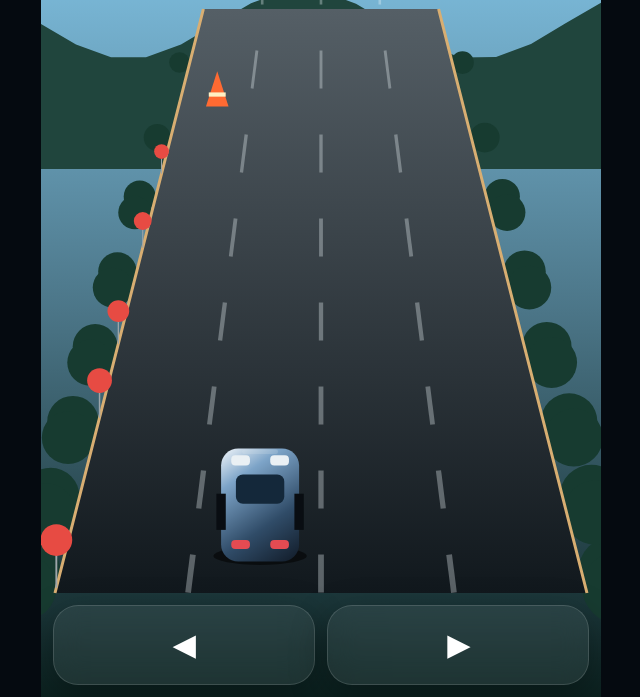
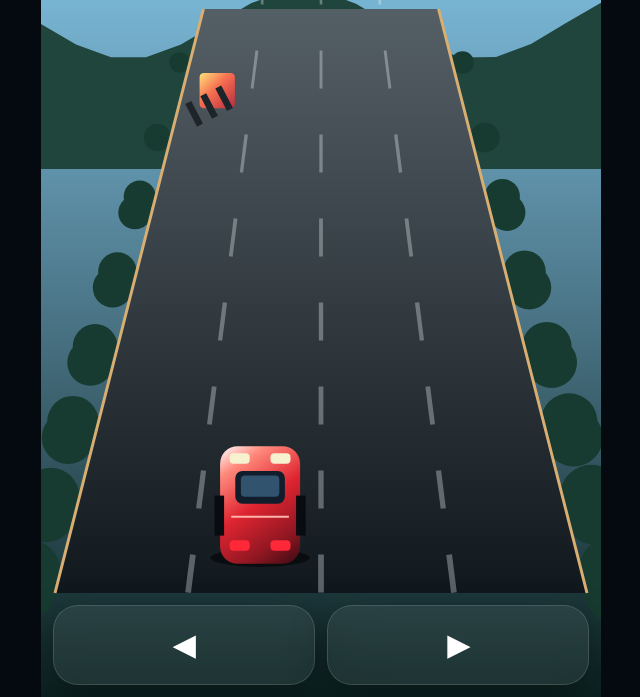
Before and after one commit to madenjanna-ui/Avtoslalom, a plain HTML site: page index.html in a window 1280 px wide. Both pictures are taken after a click on the button "НАЧАТЬ ИГРУ". Shown: the part 103-800 px from the top of the page, without its empty margins (319-959 px from the left). Drawn offline with Linux system fonts and the light colour scheme; animation ran at ten frames a second.

Commit message:
Add files via upload

```diff
--- a/index.html
+++ b/index.html
@@ -4,15 +4,17 @@
 <meta charset="utf-8">
 <meta name="viewport" content="width=device-width,initial-scale=1,maximum-scale=1,user-scalable=no,viewport-fit=cover">
 <meta name="theme-color" content="#07101a">
-<title>MaDen AutoSlalom v3</title>
+<link rel="icon" href="../assets/icon.svg">
+<title>MaDen AutoSlalom v4</title>
 <style>
 *{box-sizing:border-box;-webkit-tap-highlight-color:transparent}
 html,body{margin:0;width:100%;height:100%;overflow:hidden;background:#050a10;color:#fff;font-family:system-ui,-apple-system,BlinkMacSystemFont,"Segoe UI",sans-serif}
 body{display:flex;justify-content:center}
 #game{position:relative;width:min(100vw,560px);height:100dvh;overflow:hidden;background:#07121d}
 canvas{position:absolute;inset:0;width:100%;height:100%}
-.hud{position:absolute;z-index:5;top:max(12px,env(safe-area-inset-top));left:12px;right:12px;display:flex;justify-content:space-between;pointer-events:none}
+.hud{position:absolute;z-index:5;top:max(12px,env(safe-area-inset-top));left:12px;right:12px;display:flex;justify-content:space-between;gap:8px;pointer-events:none}
 .pill{padding:8px 12px;border:1px solid #ffffff22;border-radius:18px;background:#06101bb8;backdrop-filter:blur(12px);font-weight:900;box-shadow:0 8px 28px #0004}
+.damage{position:absolute;z-index:5;top:max(100px,calc(env(safe-area-inset-top) + 94px));left:50%;transform:translateX(-50%);padding:5px 10px;border-radius:13px;background:#06101b88;font-size:11px;font-weight:900;color:#ffcf78;opacity:0;transition:opacity .2s}
 .brand{position:absolute;z-index:5;top:max(58px,calc(env(safe-area-inset-top) + 52px));left:0;right:0;text-align:center;font-size:10px;letter-spacing:4px;color:#d7e3f2aa}
 .controls{position:absolute;z-index:6;left:12px;right:12px;bottom:max(12px,env(safe-area-inset-bottom));height:80px;display:grid;grid-template-columns:1fr 1fr;gap:12px}
 .control{border:1px solid #ffffff24;border-radius:25px;background:#ffffff12;color:#fff;font-size:28px;font-weight:900;backdrop-filter:blur(14px);box-shadow:0 12px 38px #0005;touch-action:none}
@@ -33,13 +35,14 @@ h1{margin:0 0 5px;font-size:34px}.sub{color:#aebaca;line-height:1.45;margin:7px
 <div id="game">
 <canvas id="c"></canvas>
 <div class="hud"><div class="pill">⭐ <span id="score">0</span></div><div class="pill" id="lives">❤️❤️❤️</div></div>
+<div class="damage" id="damage">УРОН: 0 / 3</div>
 <div class="brand">MADEN • AUTOSLALOM</div>
 <button id="pause" class="pause hidden">Ⅱ</button>
 <div class="controls"><button class="control" id="left">◀</button><button class="control" id="right">▶</button></div>
 <div class="overlay" id="menu">
 <div class="card">
 <h1 id="title">🚗 AutoSlalom</h1>
-<div class="sub" id="desc">Избегай препятствий на четырёх дорожках. Каждые 200 очков восстанавливается попытка.</div>
+<div class="sub" id="desc">Четыре дорожки. Избегай препятствий. Конусы повреждают машину: три удара — авария.</div>
 <div class="label">Сложность</div>
 <div class="row" id="difficulty"><button class="choice selected" data-v="easy">Лёгкая</button><button class="choice" data-v="normal">Норма</button><button class="choice" data-v="hard">Сложная</button></div>
 <div class="label">Условия</div>
@@ -51,11 +54,11 @@ h1{margin:0 0 5px;font-size:34px}.sub{color:#aebaca;line-height:1.45;margin:7px
 <script>
 (()=> {
 const c=document.getElementById('c'),ctx=c.getContext('2d'),game=document.getElementById('game');
-const scoreEl=document.getElementById('score'),livesEl=document.getElementById('lives'),menu=document.getElementById('menu');
+const scoreEl=document.getElementById('score'),livesEl=document.getElementById('lives'),damageEl=document.getElementById('damage'),menu=document.getElementById('menu');
 const title=document.getElementById('title'),desc=document.getElementById('desc'),start=document.getElementById('start'),pause=document.getElementById('pause');
-let W,H,dpr=1,last=0,running=false,paused=false,score=0,lives=3,lane=1,scroll=0,spawn=0,speed=1,shake=0,flash=0,crashTimer=0;
+let W,H,dpr=1,last=0,running=false,paused=false,score=0,lives=3,lane=1,scroll=0,spawn=0,speed=1,shake=0,flash=0,crashTimer=0,coneDamage=0,steerOffset=0;
 let difficulty='easy',weather='day',obs=[],best=+localStorage.getItem('maden_autoslalom_best')||0;
-let audio=null,engine=null,engineGain=null;
+let audio=null,engine=null,engineGain=null,roadAudio=null,rainAudio=null;
 
 const levels={easy:{base:150,max:1.02,spawn:.92},normal:{base:185,max:1.28,spawn:.77},hard:{base:220,max:1.55,spawn:.63}};
 const road=()=>({top:H*.14,bottom:H*.87,tw:W*.42,bw:W*.95,cx:W/2});
@@ -63,7 +66,7 @@ function resize(){let r=game.getBoundingClientRect();W=r.width;H=r.height;dpr=Ma
 function laneX(l,y){let r=road(),t=Math.max(0,Math.min(1,(y-r.top)/(r.bottom-r.top))),w=r.tw+(r.bw-r.tw)*t;return r.cx-w/2+w*(l+.5)/4}
 function laneW(y){let r=road(),t=Math.max(0,Math.min(1,(y-r.top)/(r.bottom-r.top)));return (r.tw+(r.bw-r.tw)*t)/4}
 function rr(x,y,w,h,r){ctx.beginPath();ctx.roundRect(x,y,w,h,r);ctx.fill()}
-function polygon(points){ctx.beginPath();ctx.moveTo(points[0][0],points[0][1]);for(let i=1;i<points.length;i++)ctx.lineTo(points[i][0],points[i][1]);ctx.closePath();ctx.fill()}
+function polygon(p){ctx.beginPath();ctx.moveTo(p[0][0],p[0][1]);for(let i=1;i<p.length;i++)ctx.lineTo(p[i][0],p[i][1]);ctx.closePath();ctx.fill()}
 
 function scene(){
  let r=road(),bg=ctx.createLinearGradient(0,0,0,H);
@@ -71,87 +74,72 @@ function scene(){
  else if(weather==='rain'){bg.addColorStop(0,'#52616a');bg.addColorStop(.55,'#26343d');bg.addColorStop(1,'#0a151b')}
  else{bg.addColorStop(0,'#86c9ec');bg.addColorStop(.52,'#4b7587');bg.addColorStop(1,'#0b211f')}
  ctx.fillStyle=bg;ctx.fillRect(0,0,W,H);
-
- // mountains / city silhouettes
- ctx.fillStyle=weather==='night'?'#07111a':'#20453d';
- ctx.beginPath();ctx.moveTo(0,r.top+40);for(let x=0;x<=W;x+=35)ctx.lineTo(x,r.top+15+Math.sin(x*.018)*35);ctx.lineTo(W,r.top+160);ctx.lineTo(0,r.top+160);ctx.closePath();ctx.fill();
- for(let i=0;i<14;i++){let y=r.top+(i*75+scroll*1.1)%(r.bottom-r.top),t=(y-r.top)/(r.bottom-r.top),side=r.tw/2+(r.bw/2-r.tw/2)*t,s=8+25*t;
-   ctx.fillStyle=weather==='night'?'#071016':'#173b30';ctx.beginPath();ctx.arc(W/2-side-s,y,s,0,Math.PI*2);ctx.fill();ctx.beginPath();ctx.arc(W/2+side+s,y,s*1.1,0,Math.PI*2);ctx.fill()
- }
- // road
- let rg=ctx.createLinearGradient(0,r.top,0,r.bottom);rg.addColorStop(0,'#555f66');rg.addColorStop(1,'#11181d');
- ctx.fillStyle=rg;polygon([[W/2-r.tw/2,r.top],[W/2+r.tw/2,r.top],[W/2+r.bw/2,r.bottom],[W/2-r.bw/2,r.bottom]]);
+ ctx.fillStyle=weather==='night'?'#07111a':'#20453d';ctx.beginPath();ctx.moveTo(0,r.top+40);for(let x=0;x<=W;x+=35)ctx.lineTo(x,r.top+15+Math.sin(x*.018)*35);ctx.lineTo(W,r.top+160);ctx.lineTo(0,r.top+160);ctx.closePath();ctx.fill();
+ for(let i=0;i<14;i++){let y=r.top+(i*75+scroll*1.1)%(r.bottom-r.top),t=(y-r.top)/(r.bottom-r.top),side=r.tw/2+(r.bw/2-r.tw/2)*t,s=8+25*t;ctx.fillStyle=weather==='night'?'#071016':'#173b30';ctx.beginPath();ctx.arc(W/2-side-s,y,s,0,Math.PI*2);ctx.fill();ctx.beginPath();ctx.arc(W/2+side+s,y,s*1.1,0,Math.PI*2);ctx.fill()}
+ let rg=ctx.createLinearGradient(0,r.top,0,r.bottom);rg.addColorStop(0,'#555f66');rg.addColorStop(1,'#11181d');ctx.fillStyle=rg;polygon([[W/2-r.tw/2,r.top],[W/2+r.tw/2,r.top],[W/2+r.bw/2,r.bottom],[W/2-r.bw/2,r.bottom]]);
  ctx.strokeStyle=weather==='rain'?'#d7a86c99':'#d8ae72';ctx.lineWidth=3;ctx.beginPath();ctx.moveTo(W/2-r.tw/2,r.top);ctx.lineTo(W/2-r.bw/2,r.bottom);ctx.moveTo(W/2+r.tw/2,r.top);ctx.lineTo(W/2+r.bw/2,r.bottom);ctx.stroke();
  for(let l=1;l<4;l++){let y=r.top-45+(scroll%84);while(y<r.bottom){let y2=Math.min(y+38,r.bottom),x1=laneX(l-.5,y),x2=laneX(l-.5,y2);ctx.strokeStyle='#eef5fa55';ctx.lineWidth=Math.max(1.5,laneW(y)*.045);ctx.beginPath();ctx.moveTo(x1,y);ctx.lineTo(x2,y2);ctx.stroke();y+=84}}
- // roadside signs
- for(let i=0;i<5;i++){let y=r.top+((i*170+scroll*1.4)%(r.bottom-r.top)),t=(y-r.top)/(r.bottom-r.top),side=r.tw/2+(r.bw/2-r.tw/2)*t,s=4+12*t;
-   ctx.strokeStyle='#9ea6aa';ctx.lineWidth=Math.max(1,s*.12);ctx.beginPath();ctx.moveTo(W/2-side,y);ctx.lineTo(W/2-side,y-s*3);ctx.stroke();
-   ctx.fillStyle='#e74b43';ctx.beginPath();ctx.arc(W/2-side,y-s*3,s,0,Math.PI*2);ctx.fill()
- }
- if(weather==='rain'){
-   ctx.strokeStyle='#d9efff55';ctx.lineWidth=1;for(let i=0;i<100;i++){let x=(i*73+scroll*2.4)%W,y=(i*127+scroll*3.2)%H;ctx.beginPath();ctx.moveTo(x,y);ctx.lineTo(x-4,y+16);ctx.stroke()}
-   for(let i=0;i<6;i++){let y=r.top+((i*140+scroll*1.5)%(r.bottom-r.top)),x=laneX(i%4,y);ctx.fillStyle='#9ed1e044';ctx.beginPath();ctx.ellipse(x,y,laneW(y)*.34,6,0,0,Math.PI*2);ctx.fill()}
- }
- if(weather==='night') headlights();
+ if(weather==='rain'){ctx.strokeStyle='#d9efff55';ctx.lineWidth=1;for(let i=0;i<100;i++){let x=(i*73+scroll*2.4)%W,y=(i*127+scroll*3.2)%H;ctx.beginPath();ctx.moveTo(x,y);ctx.lineTo(x-4,y+16);ctx.stroke()}for(let i=0;i<6;i++){let y=r.top+((i*140+scroll*1.5)%(r.bottom-r.top)),x=laneX(i%4,y);ctx.fillStyle='#9ed1e044';ctx.beginPath();ctx.ellipse(x,y,laneW(y)*.34,6,0,0,Math.PI*2);ctx.fill()}}
+ if(weather==='night')headlights()
 }
-function headlights(){
- let y=H*.75,x=laneX(lane,y),w=Math.min(76,laneW(y)*.65),g=ctx.createRadialGradient(x,y,5,x,y-H*.35,w*2.3);
- g.addColorStop(0,'#fff6cc55');g.addColorStop(.5,'#fff6cc20');g.addColorStop(1,'#fff6cc00');ctx.fillStyle=g;
- polygon([[x-w*.18,y],[x-w*1.8,y-H*.45],[x+w*1.8,y-H*.45],[x+w*.18,y]])
-}
+function headlights(){let y=H*.75,x=laneX(lane,y),w=Math.min(76,laneW(y)*.65),g=ctx.createRadialGradient(x,y,5,x,y-H*.35,w*2.3);g.addColorStop(0,'#fff6cc55');g.addColorStop(.5,'#fff6cc20');g.addColorStop(1,'#fff6cc00');ctx.fillStyle=g;polygon([[x-w*.18,y],[x-w*1.8,y-H*.45],[x+w*1.8,y-H*.45],[x+w*.18,y]])}
+
 function car(){
- let y=H*.76,x=laneX(lane,y),w=Math.min(78,laneW(y)*.66),h=w*1.45;ctx.save();
- if(shake)ctx.translate((Math.random()-.5)*shake,(Math.random()-.5)*shake);
- ctx.fillStyle='#0008';ctx.beginPath();ctx.ellipse(x,y+h*.45,w*.6,9,0,0,Math.PI*2);ctx.fill();
- let g=ctx.createLinearGradient(x-w/2,y-h/2,x+w/2,y+h/2);g.addColorStop(0,'#f3f7fb');g.addColorStop(.25,'#7da4c8');g.addColorStop(.65,'#304c68');g.addColorStop(1,'#111b28');
- ctx.fillStyle=g;rr(x-w/2,y-h/2,w,h,w*.22);
- ctx.fillStyle='#14283a';rr(x-w*.31,y-h*.27,w*.62,h*.26,w*.09);
- ctx.fillStyle='#eaf0f4';rr(x-w*.37,y-h*.44,w*.24,h*.09,4);rr(x+w*.13,y-h*.44,w*.24,h*.09,4);
- ctx.fillStyle='#e34b52';rr(x-w*.37,y+h*.31,w*.24,h*.08,4);rr(x+w*.13,y+h*.31,w*.24,h*.08,4);
- ctx.fillStyle='#090d12';ctx.fillRect(x-w*.56,y-h*.1,w*.12,h*.32);ctx.fillRect(x+w*.44,y-h*.1,w*.12,h*.32);
- ctx.fillStyle='#dce5ec33';rr(x-w*.23,y-h*.49,w*.46,h*.04,2);ctx.restore();
+ let y=H*.76,x=laneX(lane,y)+steerOffset,w=Math.min(80,laneW(y)*.67),h=w*1.47;ctx.save();if(shake)ctx.translate((Math.random()-.5)*shake,(Math.random()-.5)*shake);ctx.rotate(steerOffset/w*.12);
+ ctx.fillStyle='#0008';ctx.beginPath();ctx.ellipse(x,y+h*.45,w*.62,9,0,0,Math.PI*2);ctx.fill();
+ let g=ctx.createLinearGradient(x-w/2,y-h/2,x+w/2,y+h/2);g.addColorStop(0,'#fff');g.addColorStop(.18,'#ff8a7c');g.addColorStop(.48,'#df2531');g.addColorStop(.78,'#921722');g.addColorStop(1,'#3a0b13');ctx.fillStyle=g;rr(x-w/2,y-h/2,w,h,w*.22);
+ ctx.fillStyle='#111d2b';rr(x-w*.31,y-h*.29,w*.62,h*.28,w*.09);ctx.fillStyle='#31536e';rr(x-w*.24,y-h*.25,w*.48,h*.18,w*.05);
+ ctx.fillStyle='#f6f2d0';rr(x-w*.38,y-h*.44,w*.25,h*.09,4);rr(x+w*.13,y-h*.44,w*.25,h*.09,4);
+ ctx.fillStyle='#ff2839';rr(x-w*.38,y+h*.30,w*.25,h*.09,4);rr(x+w*.13,y+h*.30,w*.25,h*.09,4);
+ ctx.fillStyle='#080c10';ctx.fillRect(x-w*.57,y-h*.08,w*.12,h*.34);ctx.fillRect(x+w*.45,y-h*.08,w*.12,h*.34);
+ ctx.strokeStyle='#ffb3ab';ctx.lineWidth=2;ctx.beginPath();ctx.moveTo(x-w*.36,y+h*.1);ctx.lineTo(x+w*.36,y+h*.1);ctx.stroke();
+ ctx.restore();
 }
 function obstacle(o){
  let y=o.y,x=laneX(o.lane,y),s=Math.max(18,laneW(y)*.51);ctx.save();ctx.translate(x,y);
- if(weather==='night'&&y<H*.55)ctx.globalAlpha=.14+.86*Math.max(0,(y-H*.14)/(H*.41));
+ if(weather==='night'&&y<H*.55)ctx.globalAlpha=.10+.90*Math.max(0,(y-H*.14)/(H*.41));
  if(o.type==='cone'){ctx.fillStyle='#ff6a32';polygon([[-s*.32,s*.45],[0,-s*.55],[s*.32,s*.45]]);ctx.fillStyle='#fff0c4';ctx.fillRect(-s*.24,s*.05,s*.48,s*.12)}
- else if(o.type==='barrier'){let g=ctx.createLinearGradient(-s/2,-s/2,s/2,s/2);g.addColorStop(0,'#ffd96c');g.addColorStop(.5,'#f66b4f');g.addColorStop(1,'#c93548');ctx.fillStyle=g;rr(-s/2,-s*.5,s,s,s*.12);ctx.fillStyle='#1d252b';for(let i=-1;i<2;i++){ctx.save();ctx.rotate(-.48);ctx.fillRect(-s*.5+i*s*.48,-s*.08,s*.19,s*.72);ctx.restore()}}
- else{ctx.fillStyle='#78848a';rr(-s*.52,-s*.34,s*1.04,s*.68,s*.1);ctx.fillStyle='#d7dee2';ctx.fillRect(-s*.44,-s*.05,s*.88,s*.08);ctx.fillStyle='#323c42';ctx.fillRect(-s*.38,s*.18,s*.16,s*.35);ctx.fillRect(s*.22,s*.18,s*.16,s*.35)}
+ else {let g=ctx.createLinearGradient(-s/2,-s/2,s/2,s/2);g.addColorStop(0,'#ffe07a');g.addColorStop(.45,'#f56e50');g.addColorStop(1,'#b82c40');ctx.fillStyle=g;rr(-s/2,-s*.5,s,s,s*.12);ctx.fillStyle='#1d252b';for(let i=-1;i<2;i++){ctx.save();ctx.rotate(-.48);ctx.fillRect(-s*.5+i*s*.48,-s*.08,s*.19,s*.72);ctx.restore()}}
  ctx.restore();
 }
-function spawnObs(){let l=Math.floor(Math.random()*4),types=['barrier','cone','barrier'];obs.push({lane:l,y:road().top-45,type:types[Math.floor(Math.random()*types.length)],passed:false,hit:false});
- if(score>60&&Math.random()<({easy:.08,normal:.17,hard:.27}[difficulty])){let l2=(l+1+Math.floor(Math.random()*3))%4;obs.push({lane:l2,y:road().top-170,type:'barrier',passed:false,hit:false})}}
+function spawnObs(){let l=Math.floor(Math.random()*4);obs.push({lane:l,y:road().top-45,type:Math.random()<.55?'cone':'barrier',passed:false,hit:false});if(score>60&&Math.random()<({easy:.08,normal:.17,hard:.27}[difficulty])){let l2=(l+1+Math.floor(Math.random()*3))%4;obs.push({lane:l2,y:road().top-170,type:'barrier',passed:false,hit:false})}}
 function hit(o){return !o.hit&&o.lane===lane&&Math.abs(o.y-H*.76)<Math.max(31,laneW(H*.76)*.64)}
 
-function initAudio(){if(audio)return;audio=new(window.AudioContext||window.webkitAudioContext)();engine=audio.createOscillator();engineGain=audio.createGain();engine.type='sawtooth';engineGain.gain.value=.015;engine.frequency.value=90;engine.connect(engineGain).connect(audio.destination);engine.start()}
-function tone(f,d,g=.04,type='triangle'){if(!audio)return;let o=audio.createOscillator(),a=audio.createGain();o.type=type;o.frequency.value=f;a.gain.setValueAtTime(g,audio.currentTime);a.gain.exponentialRampToValueAtTime(.001,audio.currentTime+d);o.connect(a).connect(audio.destination);o.start();o.stop(audio.currentTime+d)}
-function gravel(){if(!audio)return;let b=audio.createBuffer(1,audio.sampleRate*.08,audio.sampleRate),d=b.getChannelData(0);for(let i=0;i<d.length;i++)d[i]=(Math.random()*2-1)*(1-i/d.length);let s=audio.createBufferSource(),f=audio.createBiquadFilter(),g=audio.createGain();f.type='bandpass';f.frequency.value=900;g.gain.value=.03;s.buffer=b;s.connect(f).connect(g).connect(audio.destination);s.start()}
-function crashSound(){tone(75,.38,.12,'sawtooth');setTimeout(()=>tone(42,.5,.08,'square'),80)}
-function passedSound(){tone(640,.045,.03)}
-function bonusSound(){tone(520,.08,.045);setTimeout(()=>tone(790,.13,.04),75)}
+function loadAudio(){
+ if(audio)return;audio=new(window.AudioContext||window.webkitAudioContext)();
+ const make=(file,loop,vol)=>{const a=new Audio('../assets/'+file);a.loop=loop;a.volume=vol;return a};
+ engine=make('engine.wav',true,.28);roadAudio=make('road.wav',true,.18);rainAudio=make('rain.wav',true,.22)
+}
+function playImpact(){const a=new Audio('../assets/impact.wav');a.volume=.8;a.play().catch(()=>{})}
+function tone(f,d,g=.04){if(!audio)return;let o=audio.createOscillator(),a=audio.createGain();o.frequency.value=f;a.gain.setValueAtTime(g,audio.currentTime);a.gain.exponentialRampToValueAtTime(.001,audio.currentTime+d);o.connect(a).connect(audio.destination);o.start();o.stop(audio.currentTime+d)}
+function coneSound(){tone(180,.09,.035);tone(320,.05,.02)}
+function passSound(){tone(660,.04,.025)}
+function bonusSound(){tone(520,.08,.04);setTimeout(()=>tone(790,.13,.035),75)}
+function syncAudio(){if(!engine)return;let target=paused||!running?0:1;engine.volume=.28*target;roadAudio.volume=.18*target;rainAudio.volume=weather==='rain'?.22*target:0;if(target&&engine.paused)engine.play().catch(()=>{});if(!target){engine.pause();roadAudio.pause();rainAudio.pause()}else{roadAudio.play().catch(()=>{});if(weather==='rain')rainAudio.play().catch(()=>{})}}
 
 function update(dt){
- let v=levels[difficulty].base*(.73+speed*.43);scroll=(scroll+v*dt)%1000;spawn-=dt;
+ let v=levels[difficulty].base*(.73+speed*.43);scroll=(scroll+v*dt)%1000;spawn-=dt;syncAudio();
  if(spawn<=0){spawnObs();spawn=levels[difficulty].spawn*(.82+Math.random()*.3)/speed}
  for(let i=obs.length-1;i>=0;i--){let o=obs[i];o.y+=v*dt*(1+Math.max(0,o.y/H)*.6);
-   if(!o.passed&&o.y>H*.76+38){o.passed=true;score++;scoreEl.textContent=score;passedSound();if(navigator.vibrate)navigator.vibrate(18);if(score%200===0&&lives<3){lives++;updateLives();bonusSound()}speed=Math.min(levels[difficulty].max,speed+.012)}
-   if(weather==='rain'&&o.y>H*.65&&o.y<H*.78&&Math.random()<.0028){lane=Math.max(0,Math.min(3,lane+(Math.random()<.5?-1:1)));shake=6}
-   if(hit(o)){crash(o);return}if(o.y>H+100)obs.splice(i,1)
+  if(!o.passed&&o.y>H*.76+38){o.passed=true;score++;scoreEl.textContent=score;passSound();if(navigator.vibrate)navigator.vibrate(18);if(score%200===0&&lives<3){lives++;updateLives();bonusSound()}speed=Math.min(levels[difficulty].max,speed+.012)}
+  if(weather==='rain'&&o.y>H*.65&&o.y<H*.78&&Math.random()<.0025){steerOffset+=(Math.random()<.5?-1:1)*laneW(H*.76)*.55;shake=5}
+  if(hit(o)){if(o.type==='cone')coneHit(o);else crash();return}
+  if(o.y>H+100)obs.splice(i,1)
  }
- if(shake)shake=Math.max(0,shake-dt*48);if(flash)flash-=dt
+ steerOffset*=Math.pow(.02,dt);if(shake)shake=Math.max(0,shake-dt*48);if(flash)flash-=dt
 }
-function crash(o){o.hit=true;lives--;updateLives();crashSound();if(navigator.vibrate)navigator.vibrate([90,50,160]);flash=.55;shake=22;running=false;crashTimer=1250;
- setTimeout(()=>{if(lives<=0)end();else{obs=[];lane=1;speed=Math.max(.78,speed-.08);crashTimer=0;running=true}},crashTimer)}
+function coneHit(o){o.hit=true;obs.splice(obs.indexOf(o),1);coneDamage++;damageEl.textContent=`УРОН: ${coneDamage} / 3`;damageEl.style.opacity=1;coneSound();if(navigator.vibrate)navigator.vibrate([25,25,40]);flash=.12;setTimeout(()=>damageEl.style.opacity=0,800);if(coneDamage>=3)crash()}
+function crash(){lives--;updateLives();playImpact();if(navigator.vibrate)navigator.vibrate([100,60,180]);flash=.7;shake=25;running=false;crashTimer=1400;setTimeout(()=>{if(lives<=0)end();else{obs=[];lane=1;coneDamage=0;damageEl.textContent='УРОН: 0 / 3';speed=Math.max(.78,speed-.08);crashTimer=0;running=true;syncAudio()}},crashTimer)}
 function updateLives(){livesEl.textContent='❤️'.repeat(lives)+'🖤'.repeat(3-lives)}
-function end(){best=Math.max(best,score);localStorage.setItem('maden_autoslalom_best',best);title.textContent='💥 АВАРИЯ';desc.innerHTML=`Счёт: <b>${score}</b><br>Рекорд: <b>${best}</b>`;start.textContent='ИГРАТЬ СНОВА';pause.classList.add('hidden');menu.classList.remove('hidden')}
-function render(){scene();obs.sort((a,b)=>a.y-b.y).forEach(obstacle);car();if(flash>0){ctx.fillStyle=`rgba(255,45,35,${Math.min(.6,flash*1.7)})`;ctx.fillRect(0,0,W,H)}}
+function end(){best=Math.max(best,score);localStorage.setItem('maden_autoslalom_best',best);title.textContent='💥 АВАРИЯ';desc.innerHTML=`Счёт: <b>${score}</b><br>Рекорд: <b>${best}</b>`;start.textContent='ИГРАТЬ СНОВА';pause.classList.add('hidden');menu.classList.remove('hidden');syncAudio()}
+function render(){scene();obs.sort((a,b)=>a.y-b.y).forEach(obstacle);car();if(flash>0){ctx.fillStyle=`rgba(255,45,35,${Math.min(.65,flash*1.7)})`;ctx.fillRect(0,0,W,H)}}
 function loop(t){let dt=Math.min(.035,(t-last)/1000||0);last=t;if(running&&!paused)update(dt);render();requestAnimationFrame(loop)}
-function move(d){if(!running||paused||crashTimer)return;lane=Math.max(0,Math.min(3,lane+d));gravel();if(navigator.vibrate)navigator.vibrate(8)}
-function startGame(){initAudio();if(audio.state==='suspended')audio.resume();score=0;lives=3;lane=1;obs=[];spawn=.35;scroll=0;speed=1;crashTimer=0;paused=false;scoreEl.textContent=0;updateLives();menu.classList.add('hidden');pause.classList.remove('hidden');running=true}
+function move(d){if(!running||paused||crashTimer)return;lane=Math.max(0,Math.min(3,lane+d));if(navigator.vibrate)navigator.vibrate(8)}
+function startGame(){loadAudio();if(audio.state==='suspended')audio.resume();score=0;lives=3;lane=1;obs=[];spawn=.35;scroll=0;speed=1;coneDamage=0;crashTimer=0;paused=false;scoreEl.textContent=0;updateLives();damageEl.textContent='УРОН: 0 / 3';damageEl.style.opacity=0;menu.classList.add('hidden');pause.classList.remove('hidden');running=true;syncAudio()}
 document.querySelectorAll('#difficulty .choice').forEach(b=>b.onclick=()=>{document.querySelectorAll('#difficulty .choice').forEach(x=>x.classList.remove('selected'));b.classList.add('selected');difficulty=b.dataset.v});
 document.querySelectorAll('#weather .choice').forEach(b=>b.onclick=()=>{document.querySelectorAll('#weather .choice').forEach(x=>x.classList.remove('selected'));b.classList.add('selected');weather=b.dataset.v});
 start.onclick=startGame;document.getElementById('left').onpointerdown=e=>{e.preventDefault();move(-1)};document.getElementById('right').onpointerdown=e=>{e.preventDefault();move(1)};
-pause.onclick=()=>{if(!running)return;paused=!paused;pause.textContent=paused?'▶':'Ⅱ';if(engineGain)engineGain.gain.value=paused?0:.015};
+pause.onclick=()=>{if(!running)return;paused=!paused;pause.textContent=paused?'▶':'Ⅱ';syncAudio()};
 addEventListener('keydown',e=>{if(e.key==='ArrowLeft'||e.key.toLowerCase()==='a')move(-1);if(e.key==='ArrowRight'||e.key.toLowerCase()==='d')move(1);if(e.key===' '&&!running)startGame()});
 updateLives();requestAnimationFrame(loop);
 })();
```
Also changed, not shown: manifest.json (added).
